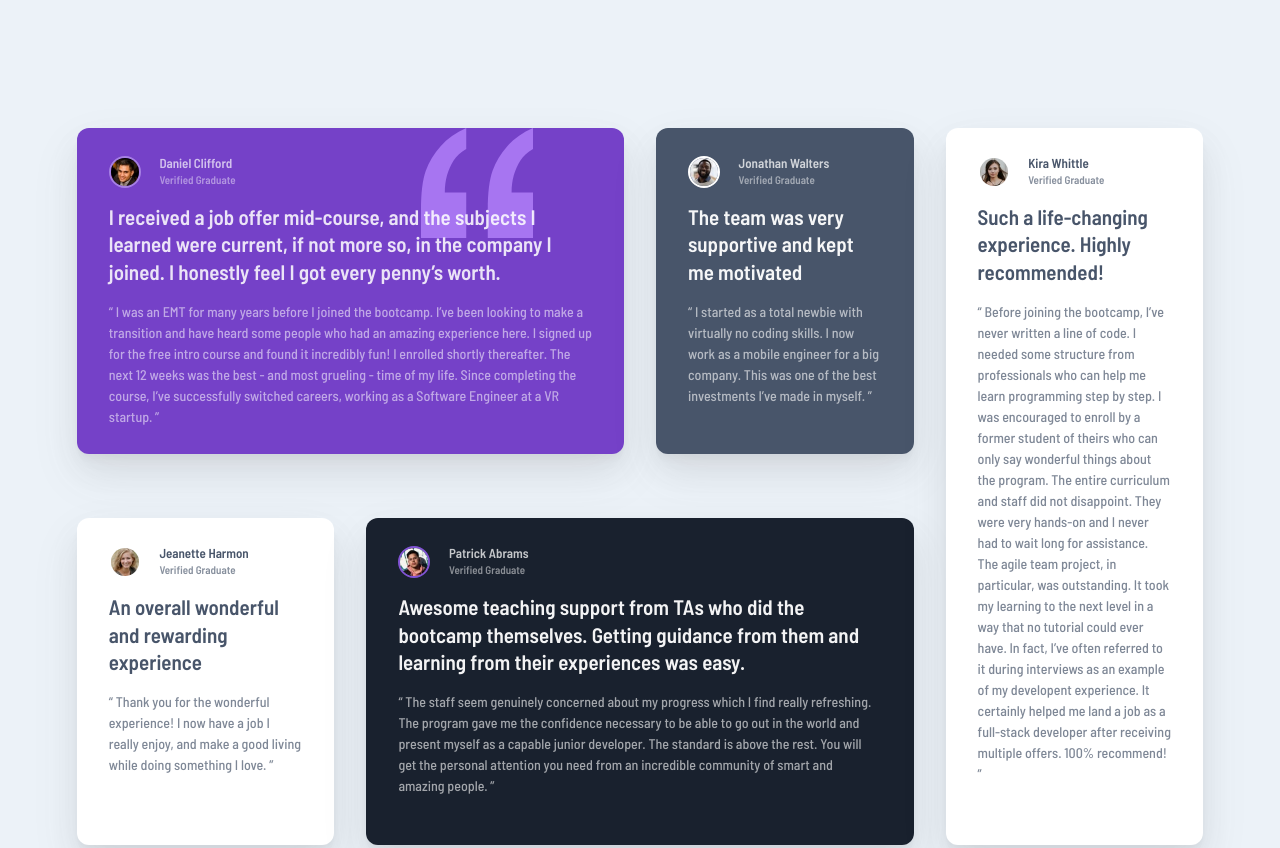
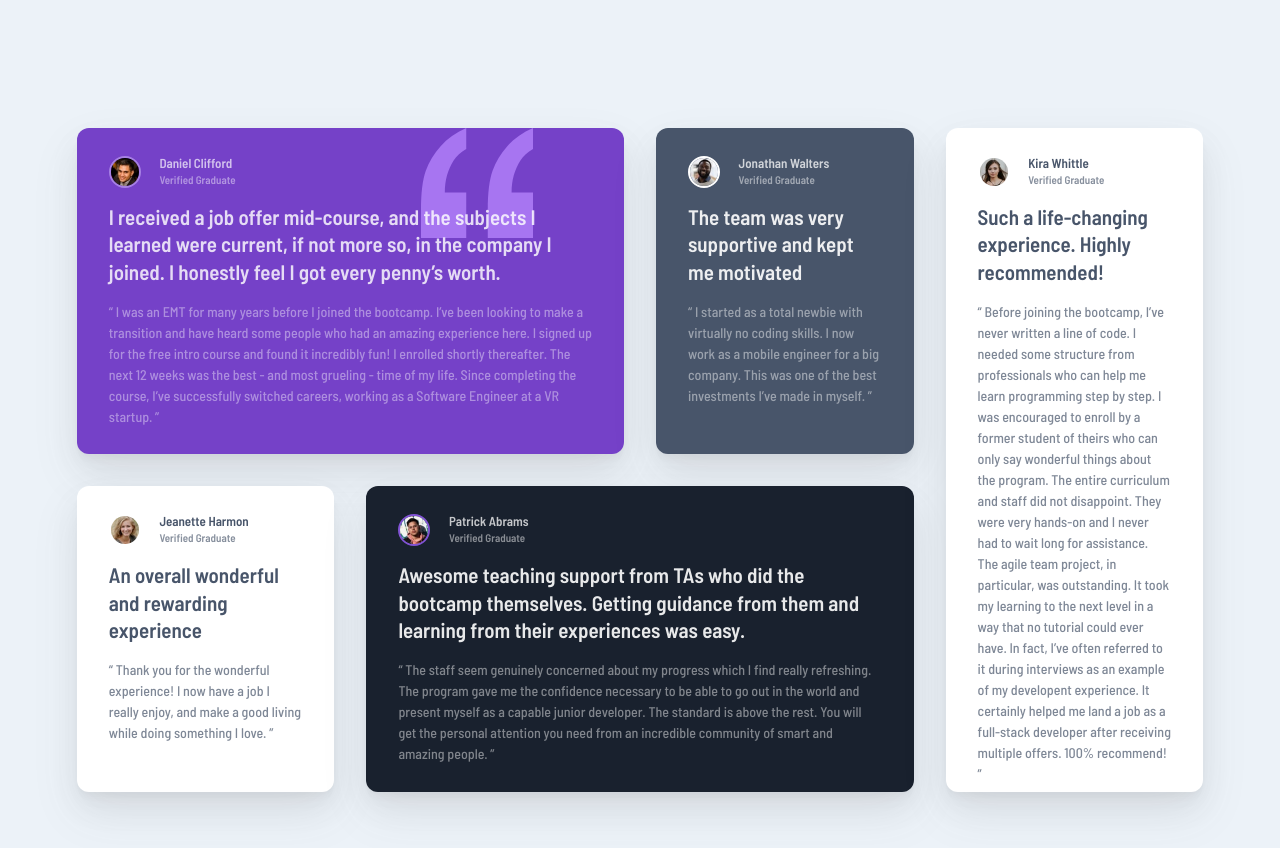
Before and after one commit to eZapataCode/FEM-testimonials-grid-section-main, a plain HTML site: page FEM testimonials-grid-section-main/index.html in a window 1280 px wide. Shown: the top 848 px of the page. Drawn offline with nearby package versions, Linux system fonts and the light colour scheme; files that its build step writes are made by us from their sources.

Commit message:
Update main.scss

```diff
--- a/FEM testimonials-grid-section-main/styles/main.scss
+++ b/FEM testimonials-grid-section-main/styles/main.scss
@@ -42,7 +42,8 @@ body {
 
     @media screen and (min-width: 1180px){
         grid-template-columns: repeat(4, 1fr);
-        grid-template-rows: repeat(2, 1fr);
+        grid-template-rows: 1fr 0.9fr;
+        max-height: 650px;
     }
 }
 
@@ -58,6 +59,10 @@ body {
                 0 15.3px 30.9px rgba(90, 90, 90, 0.072),
                 0 20.8px 50.4px rgba(90, 90, 90, 0.086);
 
+    @media screen and (min-width: 800px) {
+            margin-bottom: 0;
+    }
+
     &--dark, &--daniel{
         color: $white;
 
@@ -66,7 +71,7 @@ body {
         }
 
         & > .testimonial__paragraph-first {
-            opacity: 95%;
+            opacity: 90%;
         }
 
     }
@@ -179,7 +184,7 @@ body {
 
     &__paragraph-first {
         margin: 1.2rem 0.2rem;
-        font-size: 20px;
+        font-size: 21px;
         font-weight: 600;
         line-height: 1.3;
 
@@ -200,12 +205,8 @@ body {
             font-size: 14px;
         }
 
-        &--daniel {
+        &--dark {
             opacity: 45%;
-        }
-
-        &--dark {
-            opacity: 60%;
         }
     }
 
```
